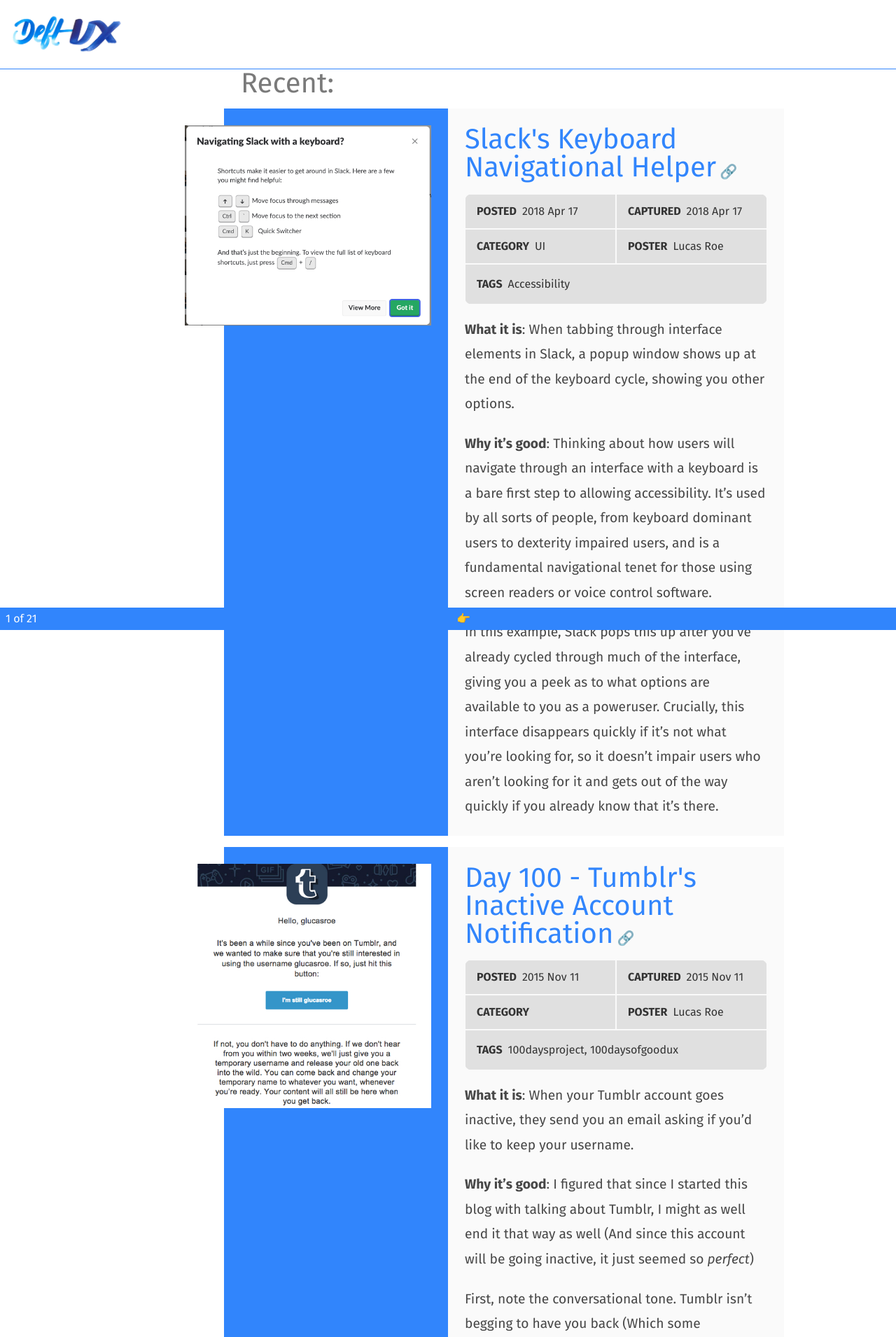
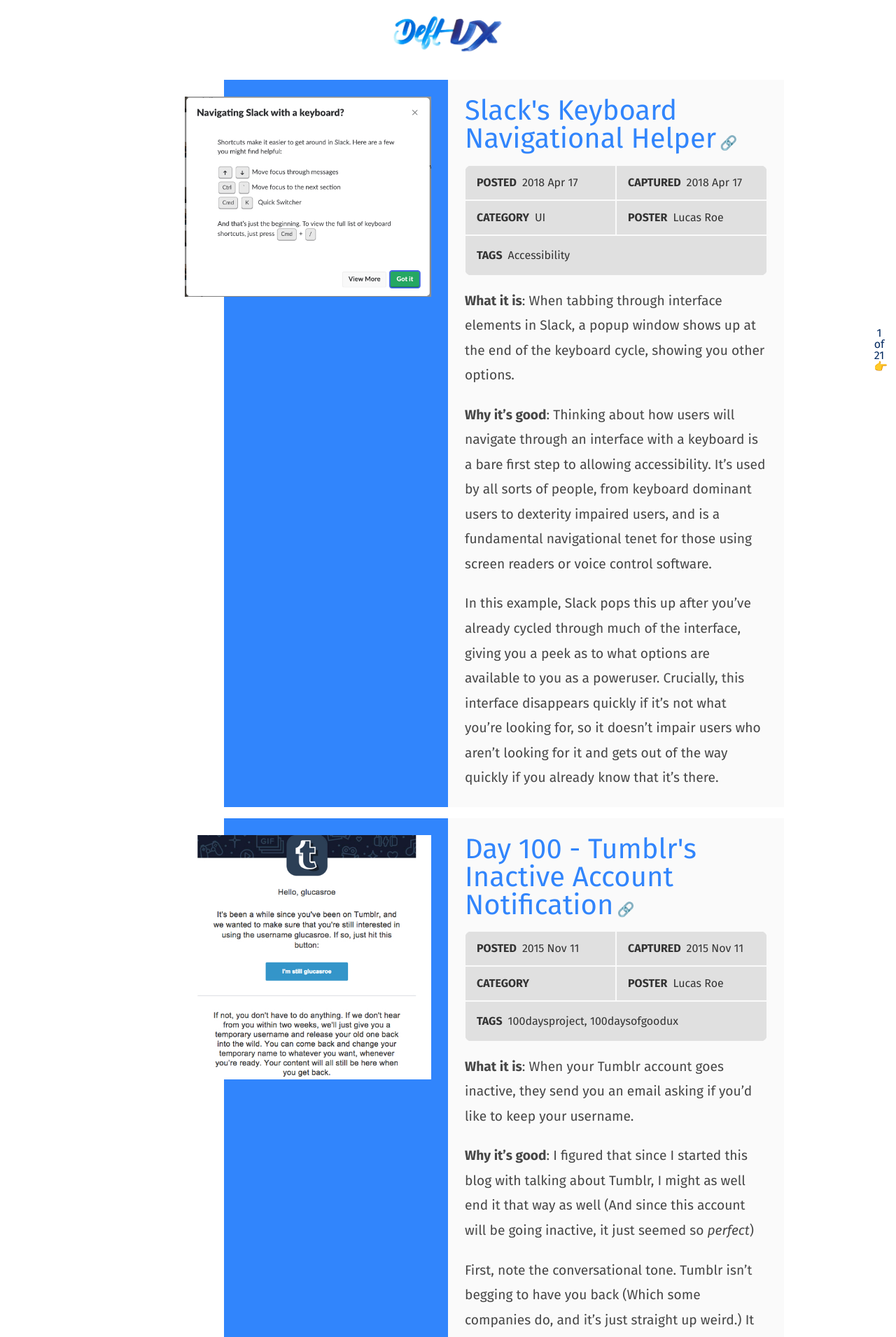
Before and after one commit to glucasroe/deftux, a Jekyll site: the page built from index.html, in a window 1280 px wide. Shown: the top 1910 px of the page at 70% size. Built offline with Jekyll 4.4.1, drawn with Linux system fonts in a browser that asks for light colours; the list of posts is cut into pages by our own code.

Commit message:
Some pagination and homepage tweaks

```diff
--- a/_sass/_header.scss
+++ b/_sass/_header.scss
@@ -1,10 +1,13 @@
 .site-header{
 	//background-color: $grey-1;
-	border-bottom: 1px solid $brand;
+//	border-bottom: 1px solid $brand;
 	padding: 1em;
+	display:flex;
+	justify-content: center;
 }
 .header__logo{
 	max-width: 10rem;
+	margin: 0 auto 0;
 }
 .header__brand{
 	display: none;
--- a/_sass/_navigation.scss
+++ b/_sass/_navigation.scss
@@ -3,18 +3,34 @@
     color: $brand-9;
     position: fixed;
     bottom: 0;
-    left: 0;
     width: 100%;
     padding: 0.5em;
-}
-.pagination__links{
+    height: auto;
     display: flex;
     justify-content: center;
     align-items: center;
+    @media #{$broad}{
+	background-color: transparent;
+	color: $brand-1;
+        right: 1em;
+	width: 1em;
+	padding:0;
+	top:50%;
+	bottom: auto;
+	flex-wrap: wrap;
+	&>*{
+	    width: 100%;
+        }
+    }
 }
+
+.pagination__link, .pagination__page-number{
+    margin: 0 0.5em;
+    text-align: center;
+}
+
 .pagination__link{
-    margin-top:0;
-    text-align: center;
+
 }
 
 .pagination__page-number{
--- a/_sass/_variables.scss
+++ b/_sass/_variables.scss
@@ -38,5 +38,5 @@
 
 //Media Queries
 $tablet: "screen and (min-width:40em)";
-$broad: "screen and (min-width:64em)";
+$broad: "screen and (min-width:67em)";
 $desktop: "screen and (min-width:80em)";
--- a/index.html
+++ b/index.html
@@ -4,7 +4,7 @@
 <article class="feature">
 </article>
 
-<h2 class="headline--recent">Recent:</h2>
+<!--<h2 class="headline--recent">Recent:</h2>-->
 {% for post in paginator.posts %}
   {% if post.hanging %}
     <article class="entry entry--hanging-photo">
@@ -31,7 +31,6 @@
 {% endfor %}
 {% if paginator.total_pages > 1 %}
 <nav class="pagination">
-  <div class="pagination__links">
     {% if paginator.previous_page %}
     <a class="pagination__link pagination__link--newer" aria-label="Newer Posts" href="{{ paginator.previous_page_path | prepend: site.baseurl | replace: '//', '/' }}">&#x1f448;</a>
     {% else %}
@@ -41,7 +40,6 @@
       <a class="pagination__link pagination__link--older" aria-label="Older Posts" href="{{ paginator.next_page_path | prepend: site.baseurl | replace: '//', '/' }}">&#x1F449;</a>
     {% else %}
     {% endif %}
-  </div>
 </nav>
 {% endif %}
 </main>
```
